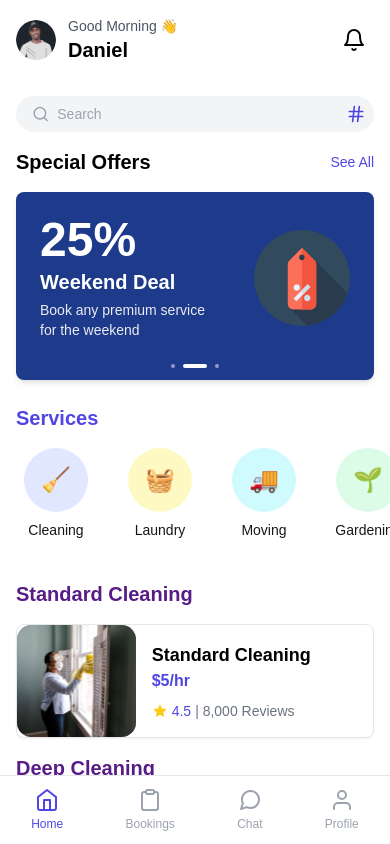
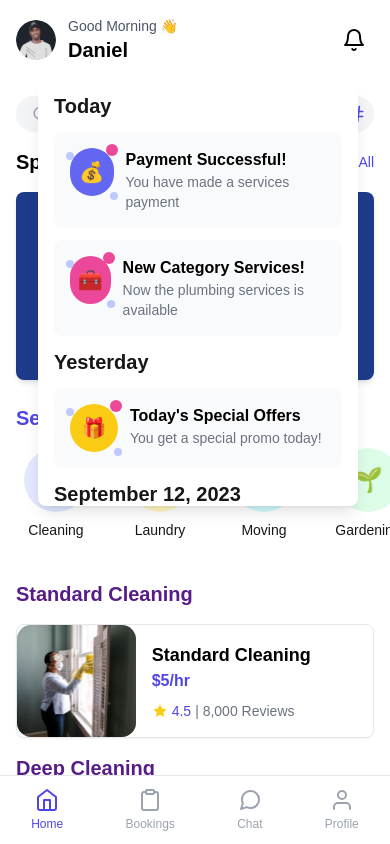
Before and after one commit to onyillto/Kliner-Web-App, a Next.js app: page / in a window 390 px wide. Both pictures are taken after a click on the button 354 px from the left and 40 px from the top of the page. Shown: the top 844 px of the page. Built offline with nearby package versions, Linux system fonts and the light colour scheme.

Commit message:
push code

```diff
--- a/app/components/Notification_Dropdown.tsx
+++ b/app/components/Notification_Dropdown.tsx
@@ -29,7 +29,7 @@ const NotificationItem: React.FC<NotificationItemProps> = ({
     <div
       className={`flex items-center justify-center ${bgColor} text-white w-12 h-12 rounded-full mr-3 relative`}
     >
-      <span className="text-xl">{icon}</span>
+      <span className="text-xl lg:text-2lg">{icon}</span>
       <div className="absolute -top-1 -right-1 w-3 h-3 rounded-full bg-pink-500"></div>
       <div className="absolute top-1 -left-1 w-2 h-2 rounded-full bg-indigo-300 opacity-70"></div>
       <div className="absolute -bottom-1 -right-1 w-2 h-2 rounded-full bg-indigo-300 opacity-70"></div>
--- a/app/components/SpecialOffers.tsx
+++ b/app/components/SpecialOffers.tsx
@@ -73,7 +73,7 @@ export default function SpecialOffers() {
               <div className="text-5xl font-bold mb-1 lg:text-6xl">
                 {slides[activeSlide].discount}
               </div>
-              <h3 className="text-xl font-bold mb-1 lg:text-2xl">
+              <h3 className="text-lg font-bold mb-1 lg:text-2xl">
                 {slides[activeSlide].title}
               </h3>
               <p className="text-sm opacity-90 lg:text-base whitespace-pre-line">
--- a/app/components/UserHeader.tsx
+++ b/app/components/UserHeader.tsx
@@ -1,8 +1,13 @@
+// File: app/components/UserHeader.tsx
 "use client";
 import { useState } from "react";
 import NotificationDropdown from "./Notification_Dropdown";
 
-export default function UserHeader({ name }) {
+interface UserHeaderProps {
+  name: string;
+}
+
+export default function UserHeader({ name }: UserHeaderProps) {
   const [isNotificationOpen, setIsNotificationOpen] = useState(false);
 
   const toggleNotification = () => {
@@ -24,7 +29,9 @@ export default function UserHeader({ name }) {
           <h2 className="font-bold text-black text-xl lg:text-2xl">{name}</h2>
         </div>
       </div>
-      <div className="flex items-center">
+      <div className="flex items-center relative">
+        {" "}
+        {/* Add relative here */}
         <button
           className="p-2 hover:bg-gray-400 text-black rounded-full transition-colors lg:mr-2"
           onClick={toggleNotification}
@@ -45,7 +52,7 @@ export default function UserHeader({ name }) {
           </svg>
         </button>
         {/* Notification dropdown*/}
-
+        <NotificationDropdown isNotificationOpen={isNotificationOpen} />
         <button className="hidden lg:block p-2 hover:bg-gray-400 text-black rounded-full transition-colors">
           <svg
             xmlns="http://www.w3.org/2000/svg"
@@ -63,7 +70,6 @@ export default function UserHeader({ name }) {
           </svg>
         </button>
       </div>
-      {/*Notification  Dropdown*/}
     </header>
   );
 }
--- a/app/page.tsx
+++ b/app/page.tsx
@@ -1,5 +1,5 @@
 // File: app/page.tsx
-"use client"
+"use client";
 import UserHeader from "./components/UserHeader";
 import SearchBar from "./components/SearchBar";
 import SpecialOffers from "./components/SpecialOffers";
@@ -8,22 +8,15 @@ import ServiceItem from "./components/ServiceItem";
 import BottomNavigation from "./components/BottomNavigation";
 import DesktopSidebar from "./components/DesktopSidebar";
 import ProgressBar from "./components/ProgressBar";
-import NotificationDropdown from "./components/Notification_Dropdown";
 import { useState } from "react";
 
 export default function Home() {
-  const [isNotificationOpen, setIsNotificationOpen] = useState(false);
-
-  const toggleNotification = () => {
-    setIsNotificationOpen(!isNotificationOpen);
-  };
   return (
     <div className="bg-gray-50 min-h-screen relative">
       <main className="max-w-6xl mx-auto bg-white min-h-screen shadow-lg pb-16 lg:pl-16">
         <div className="max-w-md mx-auto lg:max-w-full lg:px-8">
           {/* User Header */}
           <UserHeader name="Daniel" />
-          <NotificationDropdown isNotificationOpen={isNotificationOpen} />
           {/* Desktop Progress Bar - Only visible on lg+ screens */}
           <div className="px-4 my-4 hidden lg:block">
             <ProgressBar />
```
